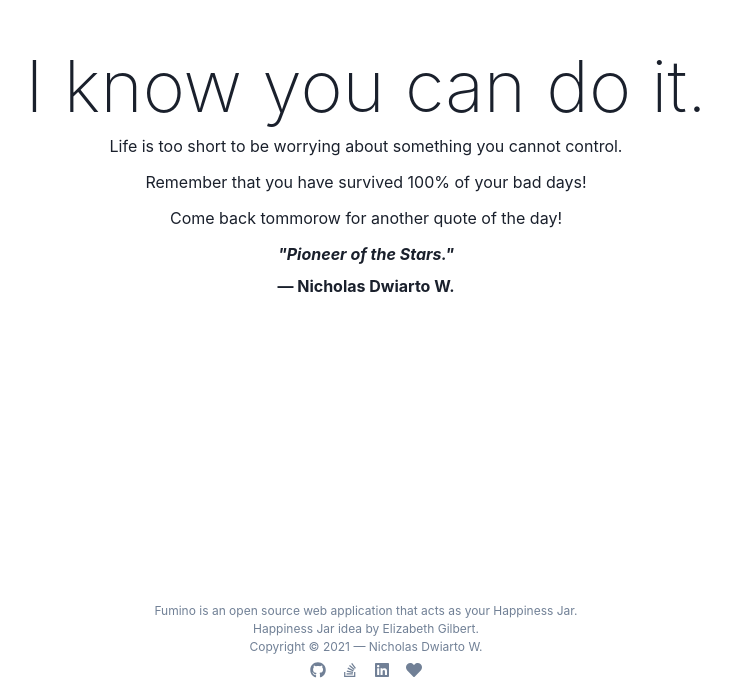
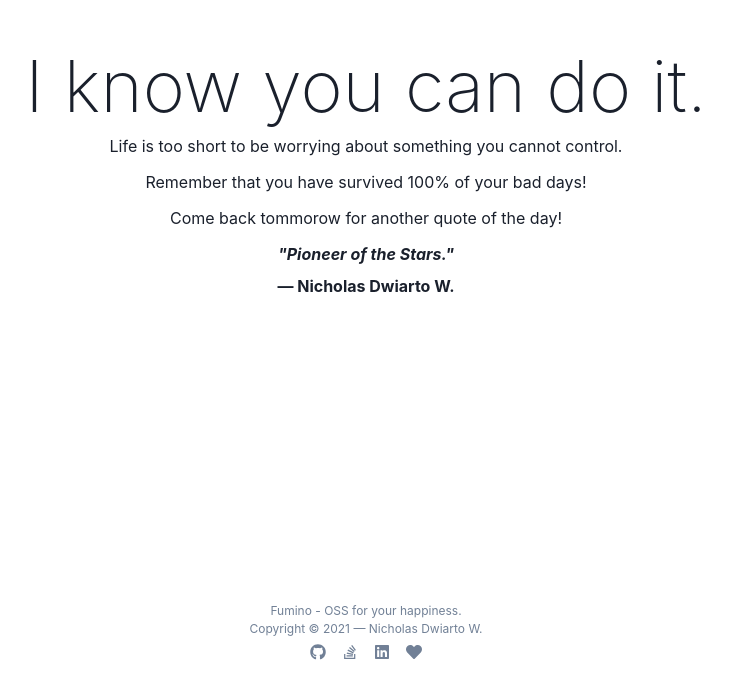
Before and after one commit to lauslim12/Fumi-no, a Next.js app: page / in a window 1280 px wide. Shown: the part 1557-2253 px from the top of the page, without its empty margins (274-1005 px from the left). Built offline with nearby package versions, Linux system fonts and the light colour scheme; no server answers.

Commit message:
feat: Improve UX for the 'Footer' section

```diff
--- a/components/Footer.tsx
+++ b/components/Footer.tsx
@@ -5,8 +5,7 @@ import { FaGithub, FaHeart, FaLinkedin, FaStackOverflow } from 'react-icons/fa';
 const Footer = () => (
   <VStack as="footer" align="stretch" p={3} spacing={1} color="gray.500">
     <chakra.div fontSize="xs" textAlign="center">
-      <Text>Fumino is an open source web application that acts as your Happiness Jar.</Text>
-      <Text>Happiness Jar idea by Elizabeth Gilbert.</Text>
+      <Text>Fumino - OSS for your happiness.</Text>
       <Text>{`Copyright © ${new Date().getFullYear()} — Nicholas Dwiarto W.`}</Text>
     </chakra.div>
 
```
